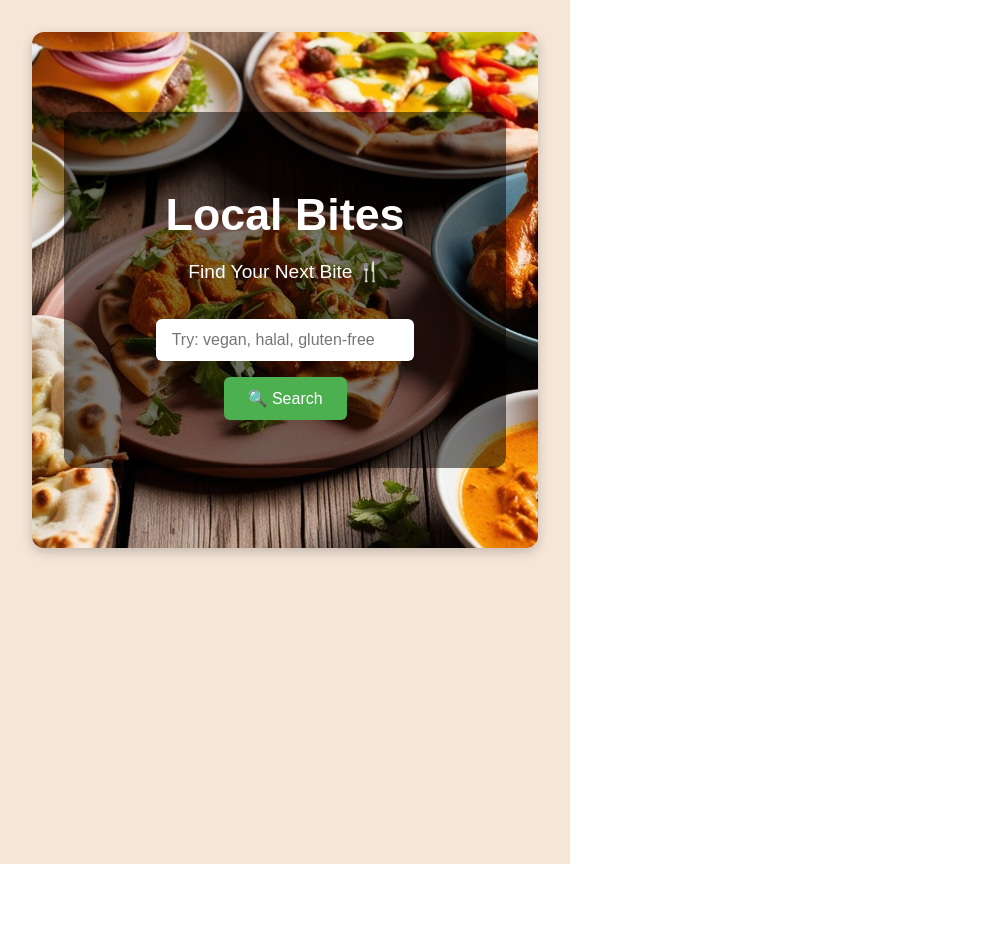
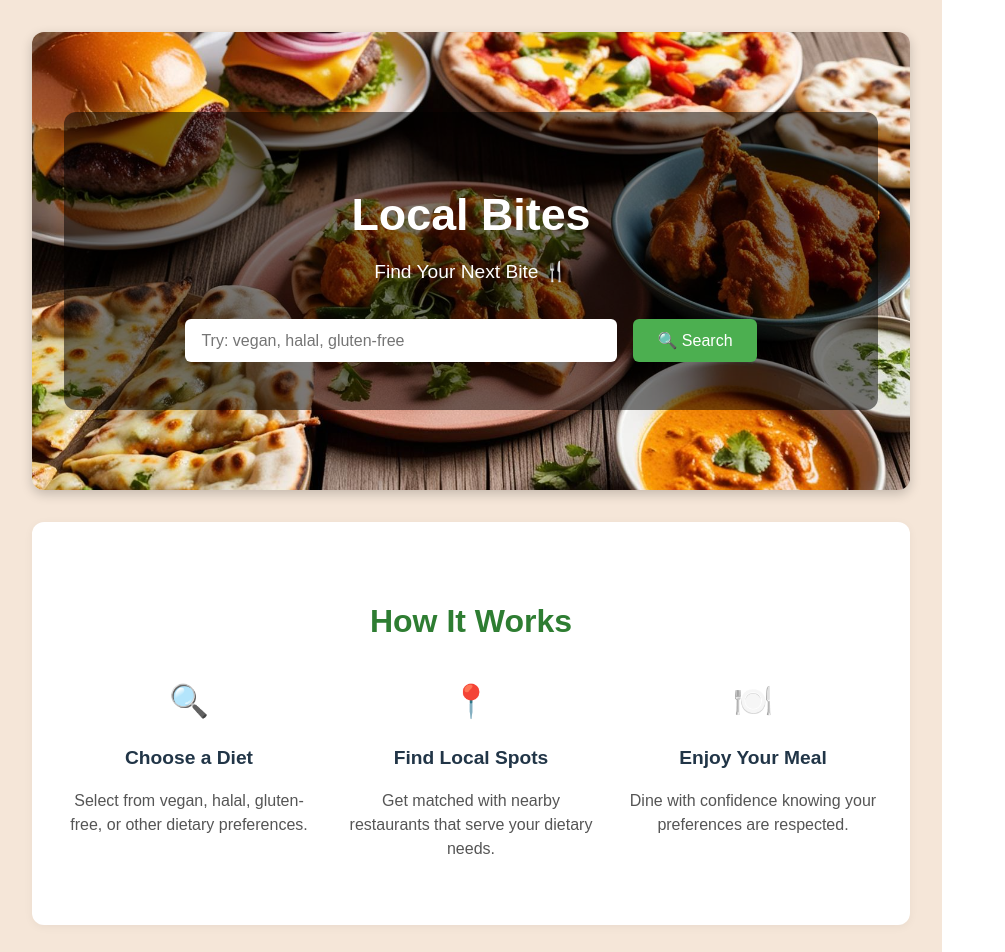
Before and after one commit to nadaazeez96/flask-restaurant-api, a React (Vite) app in the folder restaurant-frontend/: page / in a window 1280 px wide. Shown: the top 952 px of the page, without its empty margins (0-1005 px from the left). Before the commit the page ends 864 px from the top, so only its background shows below. Built offline with nearby package versions, Linux system fonts and the light colour scheme; the HTML template or start-up script is replaced by a standard one.

Commit message:
Updated homepage with How It Works section and design improvements

```diff
--- a/restaurant-frontend/src/App.jsx
+++ b/restaurant-frontend/src/App.jsx
@@ -100,6 +100,53 @@ function App() {
         </div>
       </div>
 
+      {/* How It Works Section */}
+<div
+  style={{
+    backgroundColor: "#fff",
+    padding: "3rem 2rem",
+    borderRadius: "12px",
+    maxWidth: "900px",
+    margin: "0 auto 2rem auto",
+    boxShadow: "0 2px 10px rgba(0, 0, 0, 0.05)",
+    textAlign: "center",
+  }}
+>
+  <h2 style={{ fontSize: "2rem", color: "#2e7d32", marginBottom: "2rem" }}>
+    How It Works
+  </h2>
+  <div
+    style={{
+      display: "flex",
+      flexWrap: "wrap",
+      justifyContent: "center",
+      gap: "2rem",
+    }}
+  >
+    <div style={{ maxWidth: "250px" }}>
+      <div style={{ fontSize: "2rem" }}>🔍</div>
+      <h3 style={{ fontSize: "1.2rem", marginBottom: "0.5rem" }}>Choose a Diet</h3>
+      <p style={{ color: "#555" }}>
+        Select from vegan, halal, gluten-free, or other dietary preferences.
+      </p>
+    </div>
+    <div style={{ maxWidth: "250px" }}>
+      <div style={{ fontSize: "2rem" }}>📍</div>
+      <h3 style={{ fontSize: "1.2rem", marginBottom: "0.5rem" }}>Find Local Spots</h3>
+      <p style={{ color: "#555" }}>
+        Get matched with nearby restaurants that serve your dietary needs.
+      </p>
+    </div>
+    <div style={{ maxWidth: "250px" }}>
+      <div style={{ fontSize: "2rem" }}>🍽️</div>
+      <h3 style={{ fontSize: "1.2rem", marginBottom: "0.5rem" }}>Enjoy Your Meal</h3>
+      <p style={{ color: "#555" }}>
+        Dine with confidence knowing your preferences are respected.
+      </p>
+    </div>
+  </div>
+</div>
+
       {/* Results Section */}
       {loading && <p style={{ textAlign: "center" }}>Loading...</p>}
       {error && <p style={{ textAlign: "center", color: "red" }}>{error}</p>}
```
